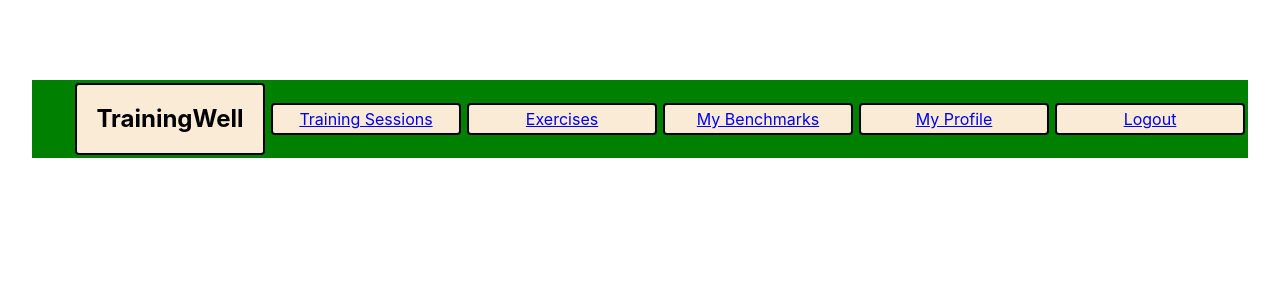
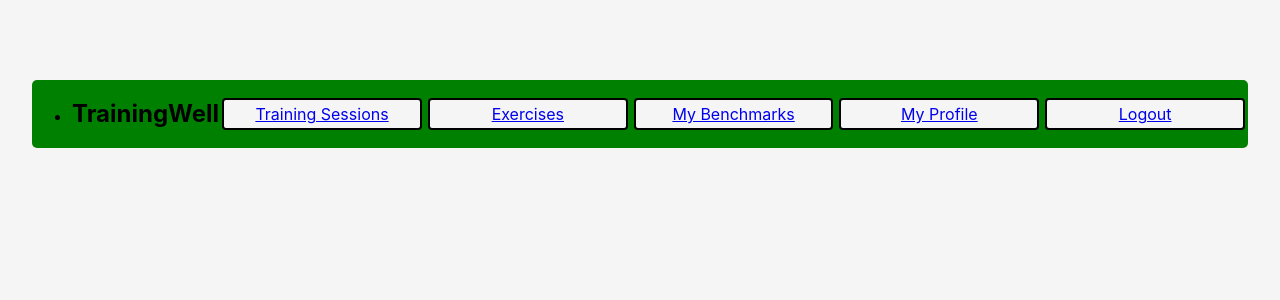
Before and after one commit to sullypierce/training-well-react, a React (Create React App) app: page / in a window 1280 px wide. Shown: the top 300 px of the page. Built offline with nearby package versions, Linux system fonts and the light colour scheme; no server answers; sample sign-in values are in the browser's storage.

Commit message:
some css for sessions list, sessions show up green if completed and red if not

```diff
--- a/src/components/ApplicationViews.js
+++ b/src/components/ApplicationViews.js
@@ -10,7 +10,7 @@ import { SessionExerciseList } from "./sessions/SessionExerciseList"
 
 export const ApplicationViews = () => {
     return <>
-        <main style={{
+        <main className="main" style={{
             margin: "5rem 2rem",
             lineHeight: "1.75rem"
         }}>
--- a/src/components/nav/NavBar.css
+++ b/src/components/nav/NavBar.css
@@ -4,6 +4,7 @@
     justify-content: left;
     align-items: center;
     background-color: green;
+    border-radius: 5px;
 }
 
 .navbar__item {
@@ -16,6 +17,17 @@
     border-color: black;
     margin: 3px;
     border-radius: 4px;
-    background-color: antiquewhite;
+    background-color: whitesmoke;
     text-emphasis-color: black;
 }
+
+
+
+a:visited {
+    color: black
+}
+a:link {
+}
+a:hover {
+    color: gold
+}
--- a/src/components/nav/NavBar.js
+++ b/src/components/nav/NavBar.js
@@ -6,7 +6,7 @@ export const NavBar = () => {
     const navigate = useNavigate()
     return (
         <ul className="navbar">
-            <li className="navbar__item">
+            <li className="navbar__header">
             <h2>TrainingWell</h2>
             </li>
             <li className="navbar__item">
--- a/src/components/sessions/SessionList.js
+++ b/src/components/sessions/SessionList.js
@@ -1,4 +1,5 @@
 import React, { useContext, useEffect } from "react"
+import './session.css'
 import { useNavigate } from "react-router-dom"
 import { TrainingPlanContext } from "../trainingplan/TrainingPlanDataProvider"
 
@@ -19,7 +20,7 @@ export const SessionList = (props) => {
         >Schedule New Session</button>
             {
                 sessions.map(session => {
-                    return <section key={`session--${session.id}`} className="session">
+                    return <section key={`session--${session.id}`} className={session.time_completed != null ? 'session complete': 'session tbd'}>
 
                         <div className="session__date">Date: {session.assigned_date}</div>
                         <div className="session__notes">notes: {session.notes}</div>
--- /dev/null
+++ b/src/components/sessions/session.css
@@ -0,0 +1,15 @@
+
+.session {
+    border-color: black;
+    border-radius: 4px;
+    border: solid 2px;
+    margin: 5px;
+}
+
+.complete {
+    background-color: lightgreen;
+}
+
+.tbd {
+    background-color: red;
+}
--- a/src/index.css
+++ b/src/index.css
@@ -5,9 +5,14 @@ body {
     sans-serif;
   -webkit-font-smoothing: antialiased;
   -moz-osx-font-smoothing: grayscale;
+  background-color: whitesmoke;
 }
 
 code {
   font-family: source-code-pro, Menlo, Monaco, Consolas, 'Courier New',
     monospace;
 }
+
+.main {
+  background-color: whitesmoke;
+}
```
